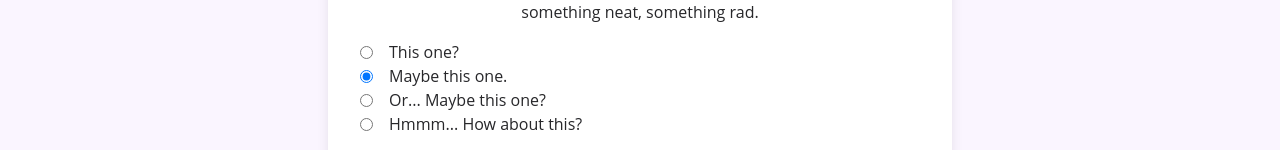
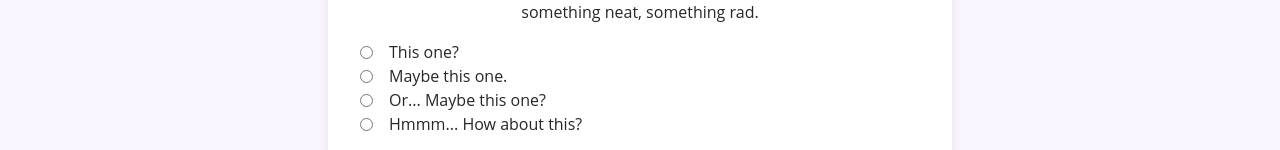
Before and after one commit to TylerBarlock/gcCE-Survey, a React (Create React App) app: page / in a window 1280 px wide. Shown: the part 348-498 px from the top of the page. Built offline with nearby package versions, Linux system fonts and the light colour scheme.

Commit message:
Add dynamic option creation

```diff
--- a/src/Components/Poll/PollAnswer.js
+++ b/src/Components/Poll/PollAnswer.js
@@ -2,22 +2,27 @@ import React, { useState } from "react";
 import PollAnswerOption from "./PollAnswerOption";
 
 const PollAnswer = () => {
+  //Dummy data for answer options
   const answerOptions = [
     {
+      id: 1,
       text: "This one?",
     },
     {
+      id: 2,
       text: "Maybe this one.",
     },
     {
+      id: 3,
       text: "Or... Maybe this one?",
     },
     {
+      id: 4,
       text: "Hmmm... How about this?",
     },
   ];
 
-  const [checkedAnswer, setCheckedAnswer] = useState("Maybe this one.");
+  const [checkedAnswer, setCheckedAnswer] = useState("");
 
   const submitAnswersHandler = (event) => {
     //stop the form from reloading (default behavior)
@@ -41,26 +46,16 @@ const PollAnswer = () => {
       </p>
       <form onSubmit={submitAnswersHandler}>
         <div className="mb-4">
-          <PollAnswerOption
-            text={answerOptions[0].text}
-            isChecked={checkedAnswer === answerOptions[0].text}
-            onAnswerChanged={answerChangeHandler}
-          />
-          <PollAnswerOption
-            text={answerOptions[1].text}
-            isChecked={checkedAnswer === answerOptions[1].text}
-            onAnswerChanged={answerChangeHandler}
-          />
-          <PollAnswerOption
-            text={answerOptions[2].text}
-            isChecked={checkedAnswer === answerOptions[2].text}
-            onAnswerChanged={answerChangeHandler}
-          />
-          <PollAnswerOption
-            text={answerOptions[3].text}
-            isChecked={checkedAnswer === answerOptions[3].text}
-            onAnswerChanged={answerChangeHandler}
-          />
+          {/*Display a PollAnswerOption component for each answerOption*/}
+          {answerOptions.map((option) => (
+            <PollAnswerOption
+              key={option.id}
+              id={option.id}
+              text={option.text}
+              isChecked={checkedAnswer === option.id.toString()}
+              onAnswerChanged={answerChangeHandler}
+            />
+          ))}
         </div>
         <button type="submit" className="btn-primary mx-2">
           Vote
--- a/src/Components/Poll/PollAnswerOption.js
+++ b/src/Components/Poll/PollAnswerOption.js
@@ -10,7 +10,7 @@ const PollAnswerOption = (props) => {
       <input
         type="radio"
         name="poll"
-        value={props.text}
+        value={props.id}
         className="mx-4"
         checked={props.isChecked}
         onChange={radioSelectedHandler}
```
